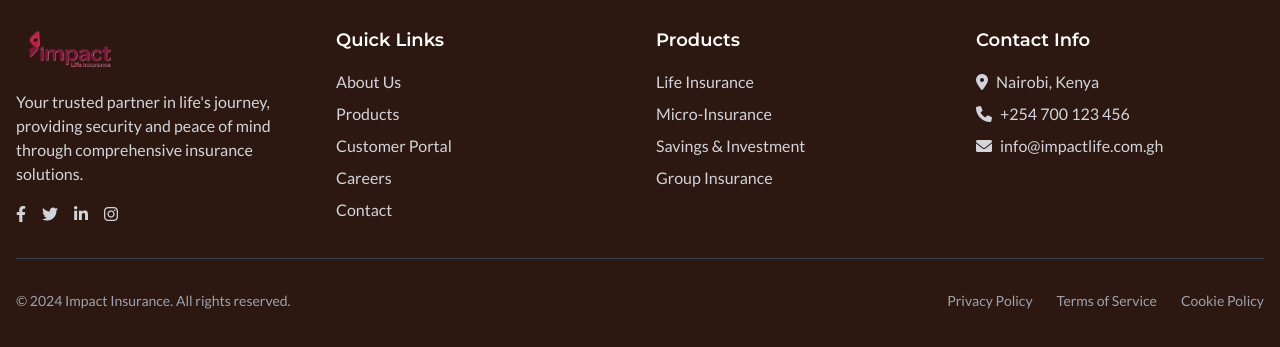
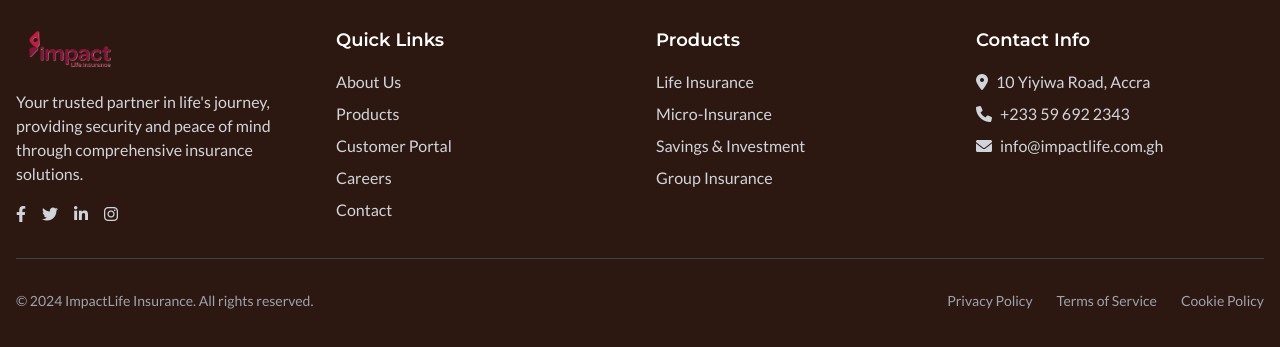
Before and after one commit to vickkerscott-dotcom/ImpactLife-Website-, a website: page blog.html in a window 1280 px wide. Shown: the part 2877-3224 px from the top of the page. Drawn offline with nearby package versions, Linux system fonts and the light colour scheme.

Commit message:
contact location changes

```diff
--- a/blog.html
+++ b/blog.html
@@ -804,8 +804,10 @@
               Contact Info
             </h3>
             <div class="space-y-2 text-gray-300">
-              <p><i class="fas fa-map-marker-alt mr-2"></i>Nairobi, Kenya</p>
-              <p><i class="fas fa-phone mr-2"></i>+254 700 123 456</p>
+              <p>
+                <i class="fas fa-map-marker-alt mr-2"></i>10 Yiyiwa Road, Accra
+              </p>
+              <p><i class="fas fa-phone mr-2"></i>+233 59 692 2343</p>
               <p><i class="fas fa-envelope mr-2"></i>info@impactlife.com.gh</p>
             </div>
           </div>
@@ -814,7 +816,7 @@
           class="border-t border-gray-700 pt-8 flex flex-col md:flex-row justify-between items-center"
         >
           <p class="text-gray-400 text-sm">
-            &copy; 2024 Impact Insurance. All rights reserved.
+            &copy; 2024 ImpactLife Insurance. All rights reserved.
           </p>
           <div class="flex space-x-6 mt-4 md:mt-0">
             <a href="#" class="text-gray-400 hover:text-white text-sm"
```
Also changed, not shown: about.html (+1 -1 lines).
